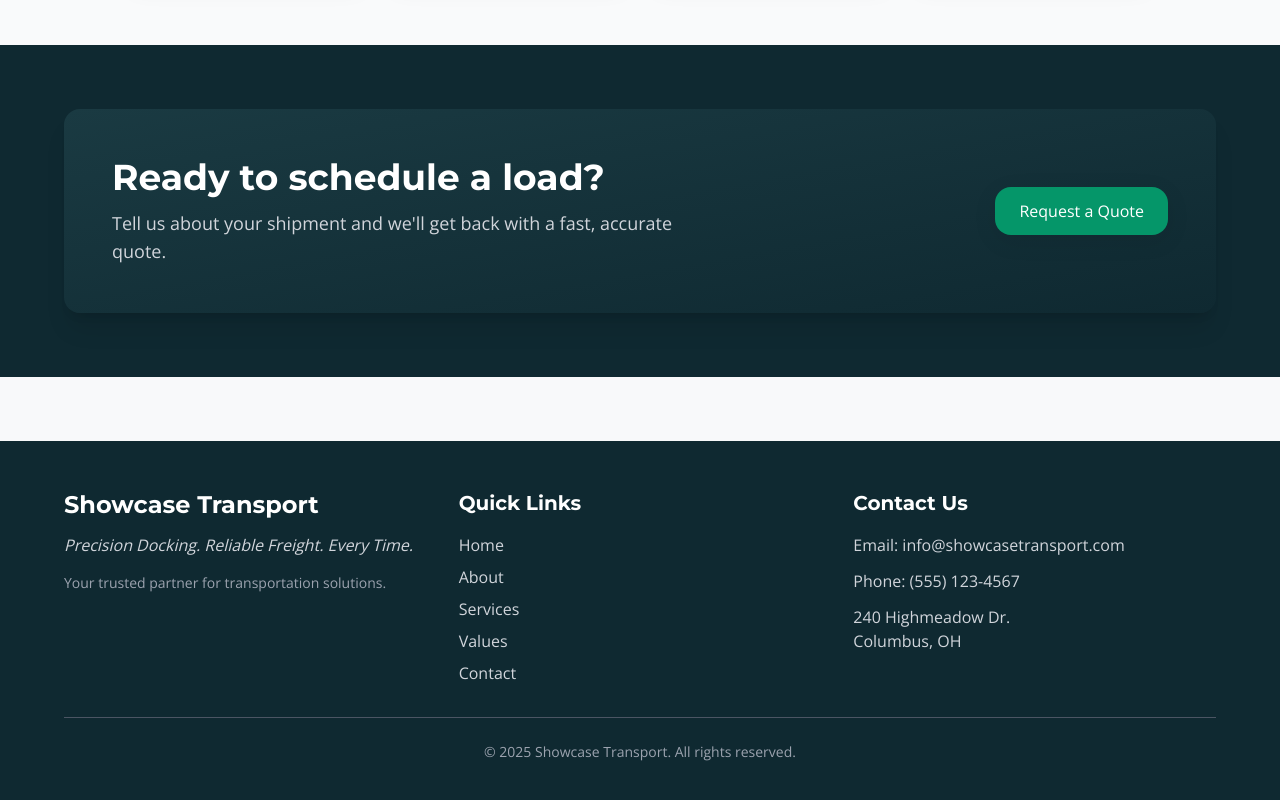
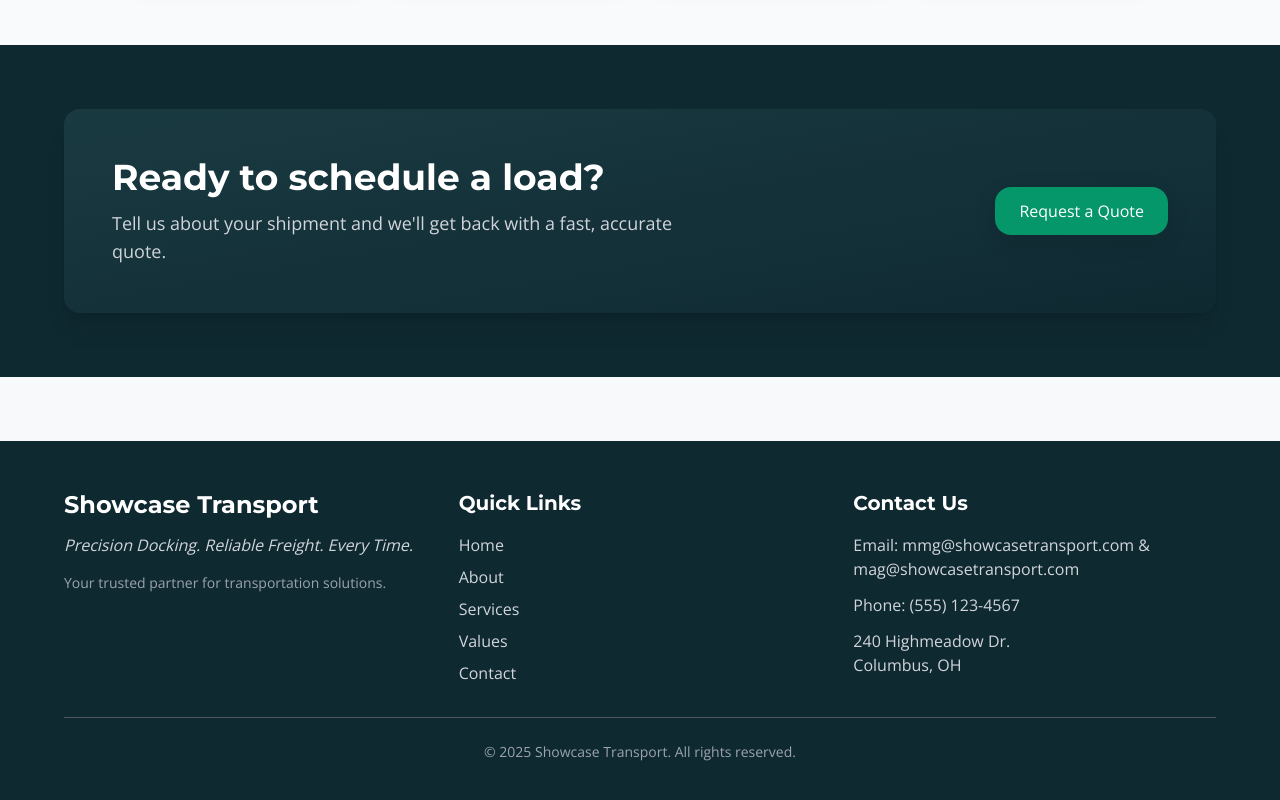
Before and after one commit to knightofren2588/showcase-transport, a React (Vite) app: page / in a window 1280 px wide. Shown: the part 3774-4574 px from the top of the page. Built offline with nearby package versions, Linux system fonts and the light colour scheme.

Commit message:
Update contact emails across site

```diff
--- a/src/components/Footer.jsx
+++ b/src/components/Footer.jsx
@@ -58,10 +58,10 @@ const Footer = () => {
               <ul className="space-y-3">
                 <li>
                   <a
-                    href="mailto:info@showcasetransport.com"
+                    href="mailto:mmg@showcasetransport.com,mag@showcasetransport.com"
                     className="text-gray-300 hover:text-[#F2B94C] transition-colors"
                   >
-                    Email: info@showcasetransport.com
+                    Email: mmg@showcasetransport.com &amp; mag@showcasetransport.com
                   </a>
                 </li>
                 <li>
--- a/src/config/site.js
+++ b/src/config/site.js
@@ -2,7 +2,7 @@
 
 export const SITE = {
   name: "Showcase Transport",
-  email: "info@showcasetransport.com",
+  email: "mmg@showcasetransport.com, mag@showcasetransport.com",
   phone: "TODO-UPDATE-PHONE",
   tagline: "Safe, On-Time Freight — Every Trip."
 };
--- a/src/pages/Contact.jsx
+++ b/src/pages/Contact.jsx
@@ -57,10 +57,10 @@ export default function Contact() {
       <div className="text-center text-sm text-st-navy/60">
         Or email us directly at{" "}
         <a
-          href="mailto:mike@starktechstudios.com"
+          href="mailto:mmg@showcasetransport.com,mag@showcasetransport.com"
           className="text-st-green hover:underline font-semibold"
         >
-          mike@starktechstudios.com
+          mmg@showcasetransport.com &amp; mag@showcasetransport.com
         </a>
       </div>
     </section>
```
Also changed, not shown: 2 other files (tests, documents, lock files or other folders).
